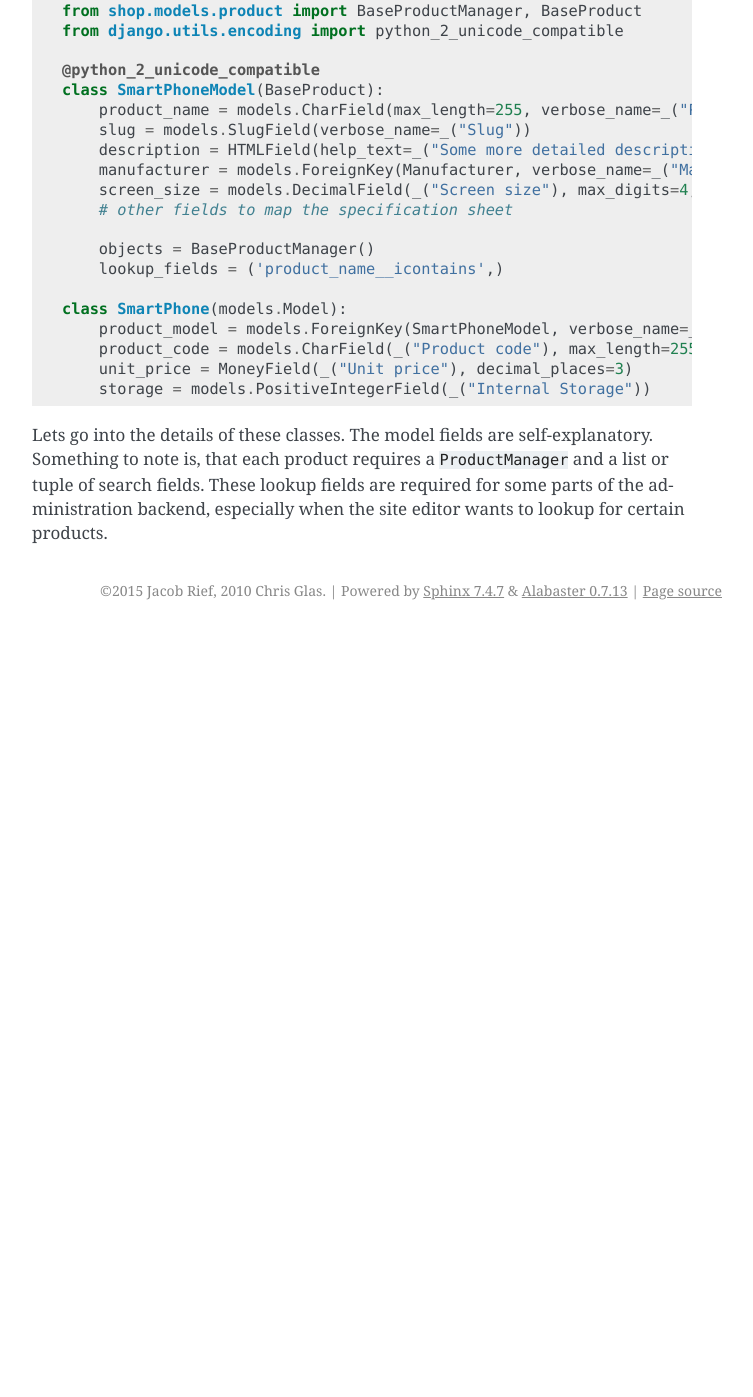
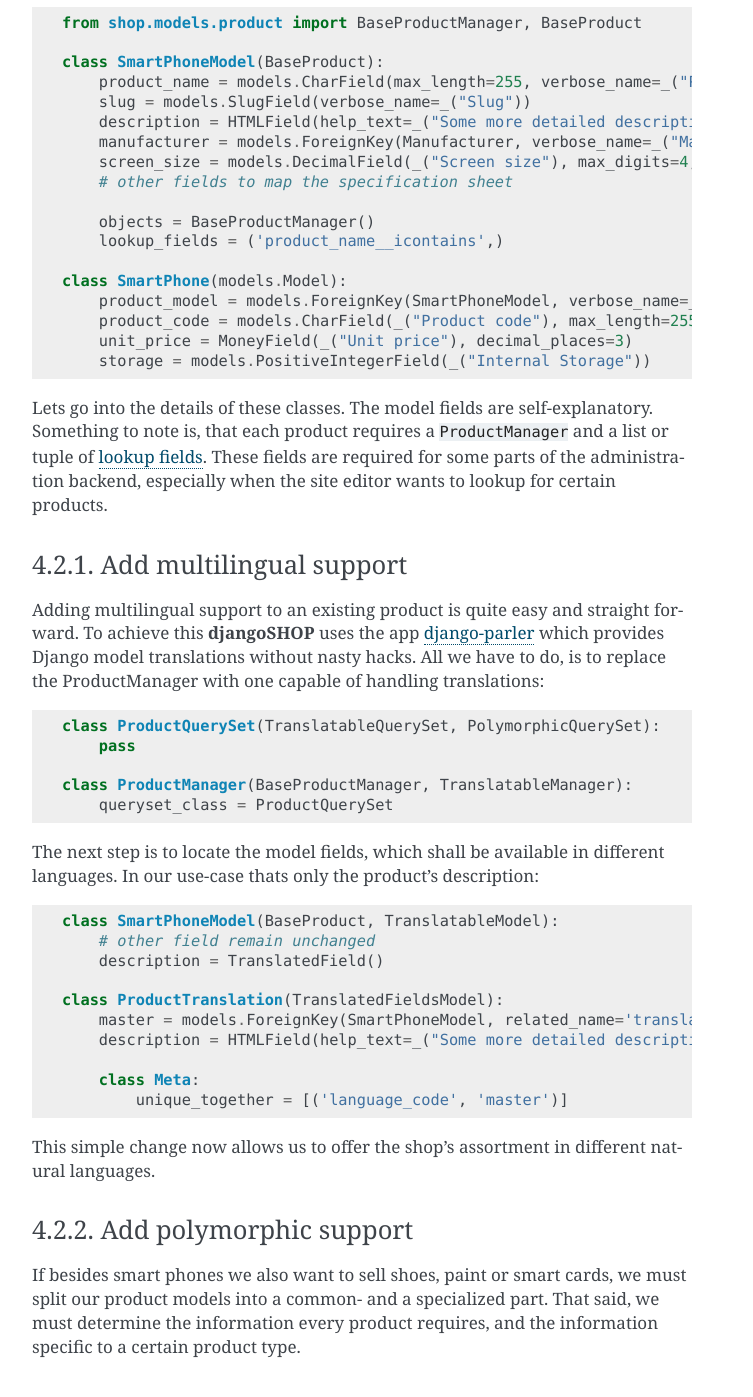
Before and after one commit to zootopia106/django-shop, a Sphinx documentation site: the page built from docs/reference/product-models.rst, in a window 1280 px wide and 1400 px high, scrolled down 2341 px. Shown: the top 1397 px of the window, without its empty margins (388-1141 px from the left). Built offline with Sphinx 7.4.7, drawn with Linux system fonts in a browser that asks for light colours; before the commit the page ends 2971 px from its top, so only the background shows below that; some of the changed text lies outside the part shown.

Commit message:
updated docs

```diff
--- a/docs/reference/product-models.rst
+++ b/docs/reference/product-models.rst
@@ -88,9 +88,7 @@ Therefore we would model our smart-phones using a database model similar to the
 .. code-block:: python
 
 	from shop.models.product import BaseProductManager, BaseProduct
-	from django.utils.encoding import python_2_unicode_compatible
 
-	@python_2_unicode_compatible
 	class SmartPhoneModel(BaseProduct):
 	    product_name = models.CharField(max_length=255, verbose_name=_("Product Name"))
 	    slug = models.SlugField(verbose_name=_("Slug"))
@@ -109,8 +107,52 @@ Therefore we would model our smart-phones using a database model similar to the
 	    storage = models.PositiveIntegerField(_("Internal Storage"))
 
 Lets go into the details of these classes. The model fields are self-explanatory. Something to note
-is, that each product requires a ``ProductManager`` and a list or tuple of search fields. These
-lookup fields are required for some parts of the administration backend, especially when the site
+is, that each product requires a ``ProductManager`` and a list or tuple of `lookup fields`_. These
+fields are required for some parts of the administration backend, especially when the site
 editor wants to lookup for certain products.
 
+
+Add multilingual support
+------------------------
+
+Adding multilingual support to an existing product is quite easy and straight forward. To achieve
+this **djangoSHOP** uses the app django-parler_ which provides Django model translations without
+nasty hacks. All we have to do, is to replace the ProductManager with one capable of handling
+translations:
+
+.. code-block:: python
+
+	class ProductQuerySet(TranslatableQuerySet, PolymorphicQuerySet):
+	    pass
+
+	class ProductManager(BaseProductManager, TranslatableManager):
+	    queryset_class = ProductQuerySet
+
+The next step is to locate the model fields, which shall be available in different languages. In
+our use-case thats only the product's description:
+
+.. code-block:: python
+
+	class SmartPhoneModel(BaseProduct, TranslatableModel):
+	    # other field remain unchanged
+	    description = TranslatedField()
+
+	class ProductTranslation(TranslatedFieldsModel):
+	    master = models.ForeignKey(SmartPhoneModel, related_name='translations', null=True)
+	    description = HTMLField(help_text=_("Some more detailed description."))
+
+	    class Meta:
+	        unique_together = [('language_code', 'master')]
+
+This simple change now allows us to offer the shop's assortment in different natural languages.
+
+.. _lookup fields: https://docs.djangoproject.com/en/stable/topics/db/queries/#complex-lookups-with-q-objects
 .. _django-parler: http://django-parler.readthedocs.org/
+
+
+Add polymorphic support
+-----------------------
+
+If besides smart phones we also want to sell shoes, paint or smart cards, we must split our product
+models into a common- and a specialized part. That said, we must determine the information every
+product requires, and the information specific to a certain product type.
```
Also changed, not shown: other parts of docs/reference/product-models.rst (+2 -2 lines).
